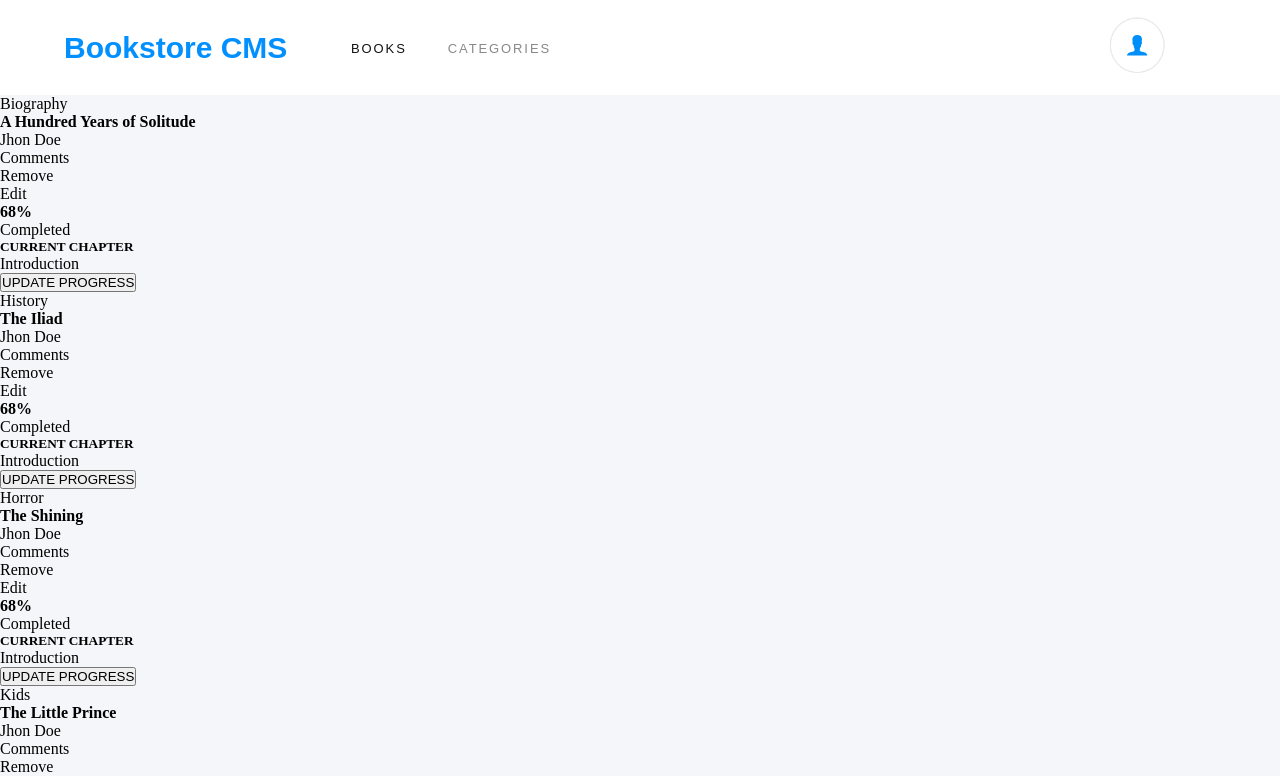
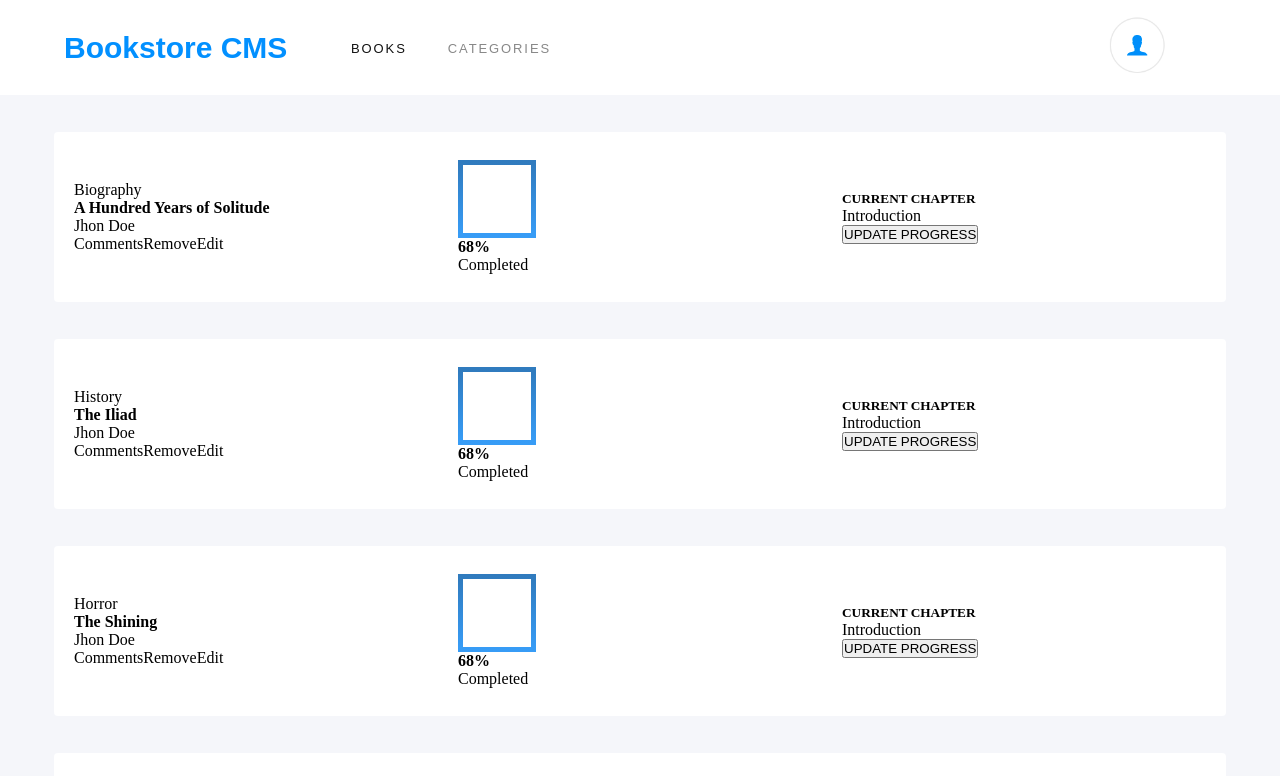
Before and after one commit to javierbotero/bookstore, a React (Create React App) app: page / in a window 1280 px wide. Shown: the top 776 px of the page. Built offline with nearby package versions, Linux system fonts and the light colour scheme.

Commit message:
Basic style structure for Book component

```diff
--- a/src/assets/style.css
+++ b/src/assets/style.css
@@ -91,3 +91,28 @@ a {
   letter-spacing: 1.9px;
   color: #121212;
 }
+
+.book-container {
+  display: flex;
+  justify-content: space-around;
+  align-items: center;
+  width: 90%;
+  margin: 37px auto;
+  height: 170px;
+  border-radius: 4px;
+  border-left: 20px solid #ffffff;
+  background-color: #ffffff;
+}
+
+.book-child {
+  flex: 1 1 33.3%;
+}
+
+.oval {
+  width: 68px;
+  height: 68px;
+  border-style: solid;
+  border-width: 5px;
+  border-image-source: linear-gradient(to bottom, #307bbe, #379cf6);
+  border-image-slice: 1;
+}
--- a/src/components/All.js
+++ b/src/components/All.js
@@ -7,7 +7,9 @@ import { removeBook } from '../actions/index';
 const All = props => {
   const { books, delBook } = props;
   const result = [];
-  books.filter((book, i) => result.push(<Book delBook={() => delBook(i)} book={book} />));
+  books.filter(
+    (book, i) => result.push(<Book key={book.id} delBook={() => delBook(i)} book={book} />),
+  );
   return (
     <div>
       {result}
--- a/src/components/book.js
+++ b/src/components/book.js
@@ -5,25 +5,25 @@ import PropTypes from 'prop-types';
 const Book = props => {
   const { book, delBook } = props;
   return (
-    <div>
-      <div>
+    <div className="book-container">
+      <div className="book-child">
         <p>{book.category}</p>
         <h4>{book.title}</h4>
         <p>Jhon Doe</p>
-        <ul>
+        <ul className="links">
           <li>Comments</li>
           <li onClick={book => delBook(book)} onKeyPress={book => delBook(book)}>Remove</li>
           <li>Edit</li>
         </ul>
       </div>
-      <div>
+      <div className="book-child">
         <div className="oval" />
         <div>
           <h4>68%</h4>
           <p>Completed</p>
         </div>
       </div>
-      <div>
+      <div className="book-child">
         <h5>CURRENT CHAPTER</h5>
         <p>Introduction</p>
         <button type="button">UPDATE PROGRESS</button>
```
